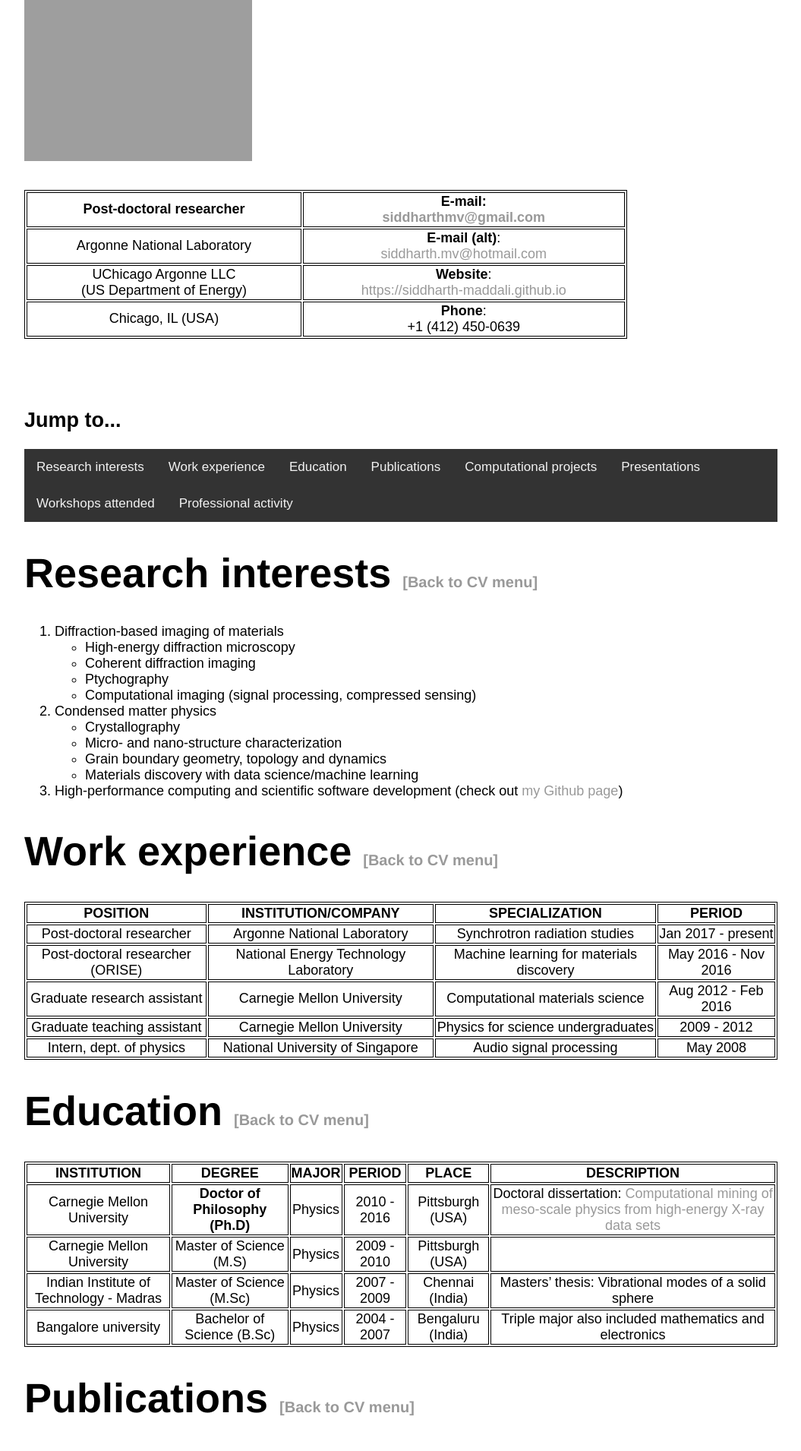
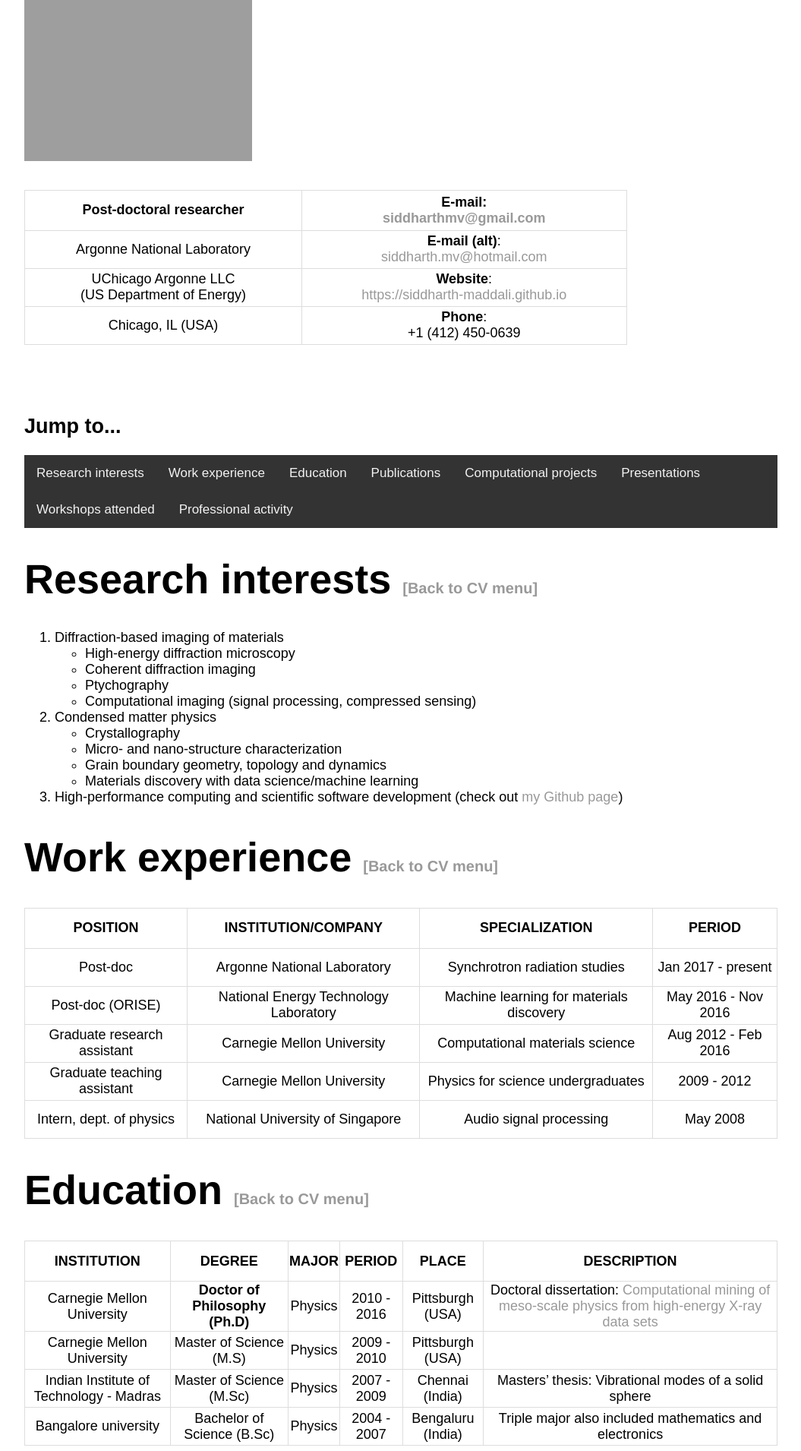
Before and after one commit to siddharth-maddali/siddharth-maddali.github.io, a Jekyll site: the page built from resume-cv/resume.md, in a window 1280 px wide. Shown: the part 386-2296 px from the top of the page at 76% size, without its empty margins (112-1167 px from the left). Built offline with Jekyll 4.4.1, drawn with Linux system fonts in a browser that asks for light colours; formulas are drawn with MathJax 3; a script that is not in the unit is left out.

Commit message:
Removed garbage metadata from _config.yml

```diff
--- a/_config.yml
+++ b/_config.yml
@@ -21,9 +21,6 @@
     for materials science. Here you will find a collection
     of my targeted as well as random musings on issues
     that interest me.
-    #Write an awesome description for your new site here. You can edit this
-    #line in _config.yml. It will appear in your document head meta (for
-    #Google search results) and in your feed.xml site description.
 baseurl: "" # the subpath of your site, e.g. /blog
 url: "https://siddharth-maddali.github.io" # the base hostname & protocol for your site, e.g. http://example.com
 twitter_username: SidDarthious
--- a/_layouts/cv.html
+++ b/_layouts/cv.html
@@ -16,9 +16,11 @@
 			<script type="text/javascript"
 			  src="https://cdnjs.cloudflare.com/ajax/libs/mathjax/2.7.5/MathJax.js?config=TeX-MML-AM_CHTML">
 			</script>
-			<style>
-				table, th, td { border: 1px solid black; }
-			</style>
+				<style>
+					table{ border-collapse: collapse; }
+					table, th, td { border: 1px solid #ddd; }
+					tr, th{ height: 50px; }
+				</style>
 			{% include resume-nav-head.html %}
 			{% seo %}
 		</head>
--- a/resume-cv/resume.md
+++ b/resume-cv/resume.md
@@ -25,8 +25,8 @@
 
 | **POSITION** | **INSTITUTION/COMPANY** | **SPECIALIZATION** | **PERIOD** |
 |:------------:|:-----------------------:|:------------------:|:----------:|
-| Post-doctoral researcher | Argonne National Laboratory | Synchrotron radiation studies | Jan 2017 - present |
-| Post-doctoral researcher (ORISE) | National Energy Technology Laboratory | Machine learning for materials discovery | May 2016 - Nov 2016 |
+| Post-doc | Argonne National Laboratory | Synchrotron radiation studies | Jan 2017 - present |
+| Post-doc (ORISE) | National Energy Technology Laboratory | Machine learning for materials discovery | May 2016 - Nov 2016 |
 | Graduate research assistant | Carnegie Mellon University | Computational materials science | Aug 2012 - Feb 2016 |
 | Graduate teaching assistant | Carnegie Mellon University | Physics for science undergraduates | 2009 - 2012 |
 | Intern, dept. of physics | National University of Singapore | Audio signal processing | May 2008 |
```
